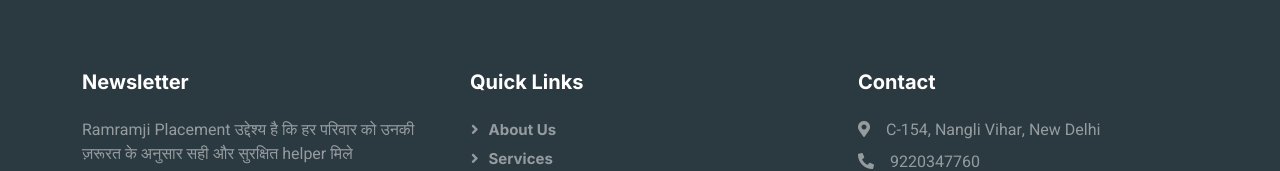
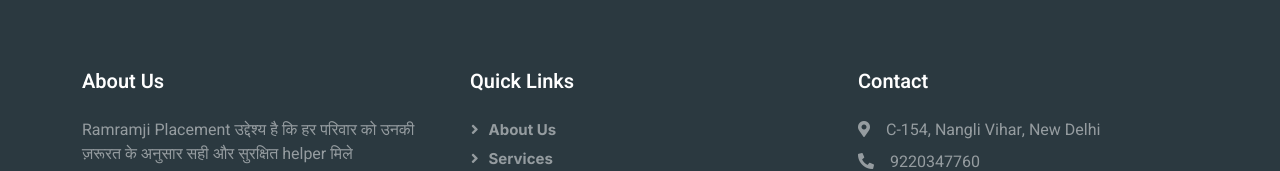
Before and after one commit to gulshangaurjagsur/ramramjiplacement, a plain HTML site: page about.html in a window 1280 px wide. Shown: the part 1129-1300 px from the top of the page. Drawn offline with nearby package versions, Linux system fonts and the light colour scheme; files that its build step writes are made by us from their sources; files whose address does not match are found by name.

Commit message:
website uploaded

```diff
--- a/components/footer.html
+++ b/components/footer.html
@@ -3,7 +3,7 @@
     <div class="container py-5">
         <div class="row g-5">
             <div class="col-lg-4 col-md-6">
-                <h5 class="text-white mb-4">Newsletter</h5>
+                <h5 class="text-white mb-4">About Us</h5>
                 <p>Ramramji Placement उद्देश्य है कि हर परिवार को उनकी ज़रूरत के अनुसार सही और सुरक्षित helper मिले</p>
             </div>
             <div class="col-lg-4 col-md-6">
--- a/css/style.css
+++ b/css/style.css
@@ -592,3 +592,6 @@
         padding-top: 50px;
     }
 }
+h1, .h1, h2, .h2, h3, .h3, h4, .h4, h5, .h5, h6, .h6{
+    font-family:"Heebo",sans-serif;
+}
```
